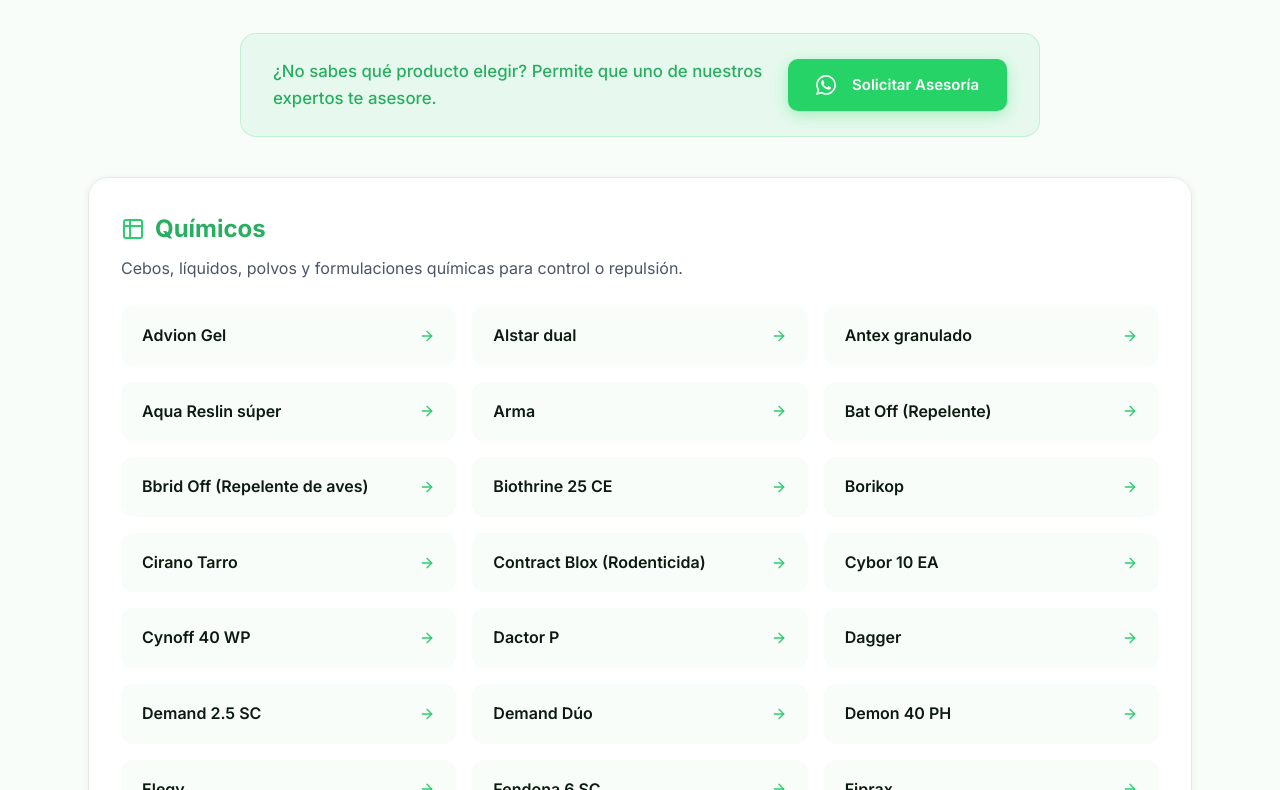
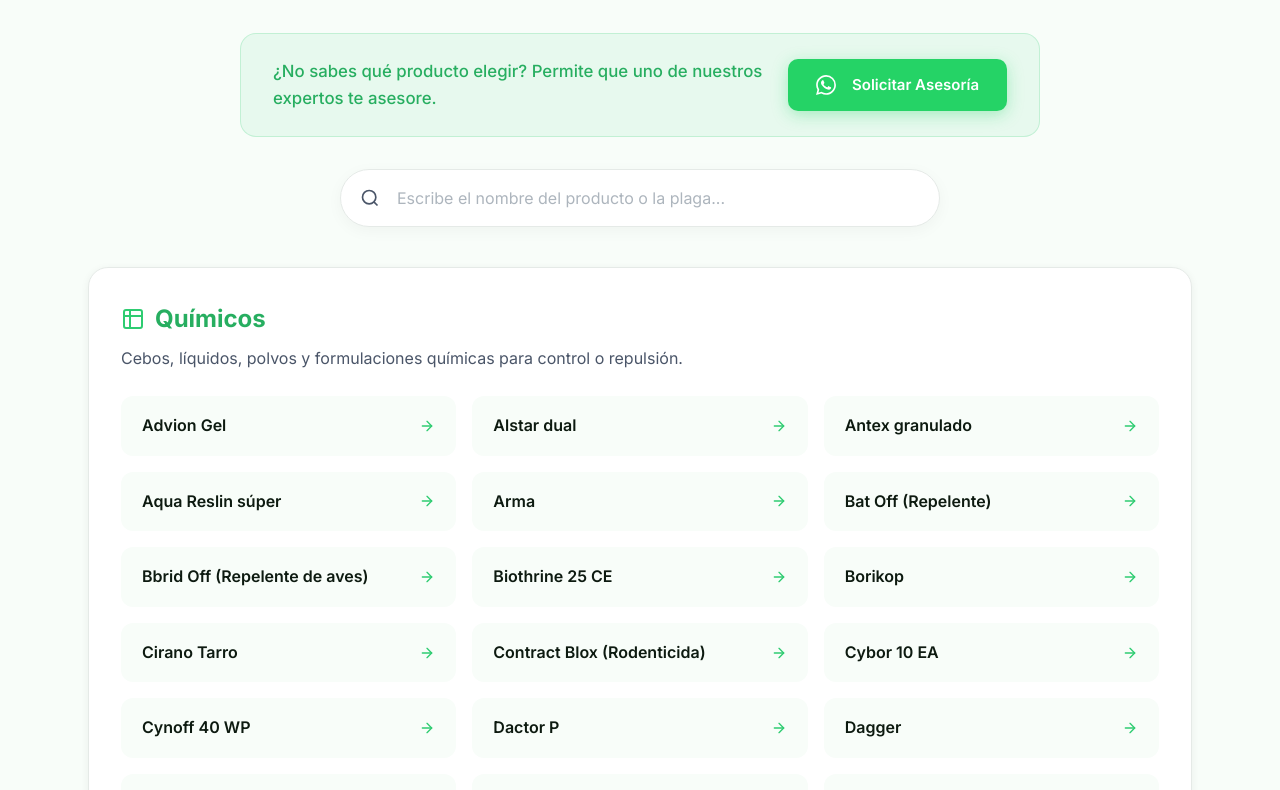
Before and after one commit to Yaslie/Verdeo, a plain HTML site: page catalogo.html in a window 1280 px wide. Shown: the part 310-1100 px from the top of the page. Drawn offline with Linux system fonts and the light colour scheme.

Commit message:
Tags funcionales

```diff
--- a/catalogo.html
+++ b/catalogo.html
@@ -55,6 +55,16 @@
                 </div>
             </div>
 
+            <!-- Search Bar -->
+            <div class="catalog-search-wrapper reveal">
+                <svg viewBox="0 0 24 24" fill="none" stroke="currentColor" stroke-width="2" class="search-icon">
+                    <circle cx="11" cy="11" r="8"></circle>
+                    <line x1="21" y1="21" x2="16.65" y2="16.65"></line>
+                </svg>
+                <input type="text" id="catalog-search" class="catalog-search-input"
+                    placeholder="Escribe el nombre del producto o la plaga..." autocomplete="off" />
+            </div>
+
             <div id="catalog-container" class="catalog-page-grid reveal">
                 <!-- Renderizado dinámico desde catalogo.js -->
             </div>
--- a/catalogo.js
+++ b/catalogo.js
@@ -1,12 +1,32 @@
 document.addEventListener("DOMContentLoaded", () => {
     const container = document.getElementById("catalog-container");
+    const searchInput = document.getElementById("catalog-search");
 
     if (container && typeof pestCatalog !== "undefined") {
+
+        function renderCatalog(filterText = "") {
+            container.innerHTML = "";
+            const lowerFilter = filterText.toLowerCase().trim();
+            let hasAnyResults = false;
+
             pestCatalog.forEach(cat => {
+                let filteredProducts = cat.products;
+
+                if (lowerFilter) {
+                    filteredProducts = cat.products.filter(p => {
+                        const matchName = p.name.toLowerCase().includes(lowerFilter);
+                        const matchTags = p.tags && p.tags.some(tag => tag.toLowerCase().includes(lowerFilter));
+                        return matchName || matchTags;
+                    });
+                }
+
+                if (filteredProducts.length === 0) return;
+                hasAnyResults = true;
+
                 const box = document.createElement("div");
                 box.className = "catalog-category-box";
 
-            const itemsHtml = cat.products.map(p => `
+                const itemsHtml = filteredProducts.map(p => `
           <div class="product-item" onclick="openProductModal('${p.name.replace(/'/g, "\\'")}', '${p.desc.replace(/'/g, "\\'")}', '${cat.category}', '${JSON.stringify(p.tags || []).replace(/'/g, "&#39;").replace(/"/g, "&quot;")}')">
             <span class="product-item-name">${p.name}</span>
             <svg viewBox="0 0 24 24" width="16" height="16" fill="none" stroke="currentColor" stroke-width="2" stroke-linecap="round" stroke-linejoin="round" style="color:var(--green-primary)"><line x1="5" y1="12" x2="19" y2="12"></line><polyline points="12 5 19 12 12 19"></polyline></svg>
@@ -22,6 +42,27 @@ document.addEventListener("DOMContentLoaded", () => {
         `;
                 container.appendChild(box);
             });
+
+            if (!hasAnyResults) {
+                container.innerHTML = `
+          <div style="text-align: center; padding: 60px 20px; width: 100%;">
+            <svg viewBox="0 0 24 24" width="48" height="48" fill="none" stroke="currentColor" stroke-width="1.5" stroke-linecap="round" stroke-linejoin="round" style="color:var(--border); margin-bottom:16px;"><circle cx="11" cy="11" r="8"></circle><line x1="21" y1="21" x2="16.65" y2="16.65"></line></svg>
+            <h3 style="color: var(--text-primary); margin-bottom: 8px;">No se encontraron resultados</h3>
+            <p style="color: var(--text-secondary);">No hay productos ni plagas que coincidan con "<b>${filterText}</b>".</p>
+          </div>
+        `;
+            }
+        }
+
+        // Initial render
+        renderCatalog();
+
+        // Event listener for search
+        if (searchInput) {
+            searchInput.addEventListener("input", (e) => {
+                renderCatalog(e.target.value);
+            });
+        }
     }
 });
 
--- a/style.css
+++ b/style.css
@@ -1607,3 +1607,43 @@ svg {
   border: 1px solid var(--border);
   text-transform: capitalize;
 }
+
+/* Search Bar */
+.catalog-search-wrapper {
+  position: relative;
+  max-width: 600px;
+  margin: 0 auto 16px;
+  display: flex;
+  align-items: center;
+}
+
+.catalog-search-wrapper .search-icon {
+  position: absolute;
+  left: 20px;
+  width: 20px;
+  height: 20px;
+  color: var(--text-secondary);
+}
+
+.catalog-search-input {
+  width: 100%;
+  padding: 18px 20px 18px 56px;
+  border-radius: 50px;
+  border: 1px solid var(--border);
+  font-size: 1rem;
+  font-family: inherit;
+  color: var(--text-primary);
+  background: var(--bg-white);
+  box-shadow: 0 4px 16px rgba(0, 0, 0, 0.04);
+  transition: all var(--duration) var(--ease);
+}
+
+.catalog-search-input::placeholder {
+  color: #adb5bd;
+}
+
+.catalog-search-input:focus {
+  outline: none;
+  border-color: var(--green-primary);
+  box-shadow: 0 4px 20px rgba(46, 204, 113, 0.15);
+}
```
Lines whose indentation alone changed are shown as unchanged.
